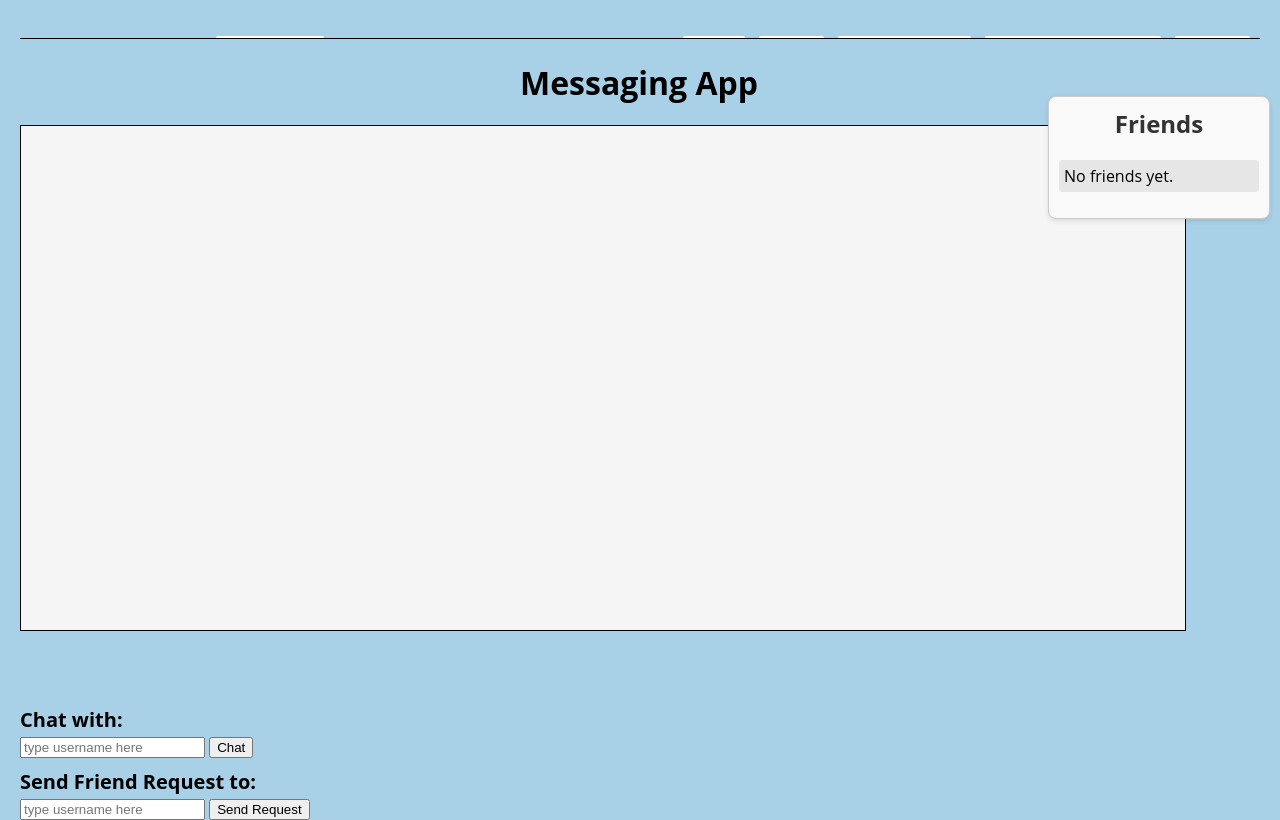
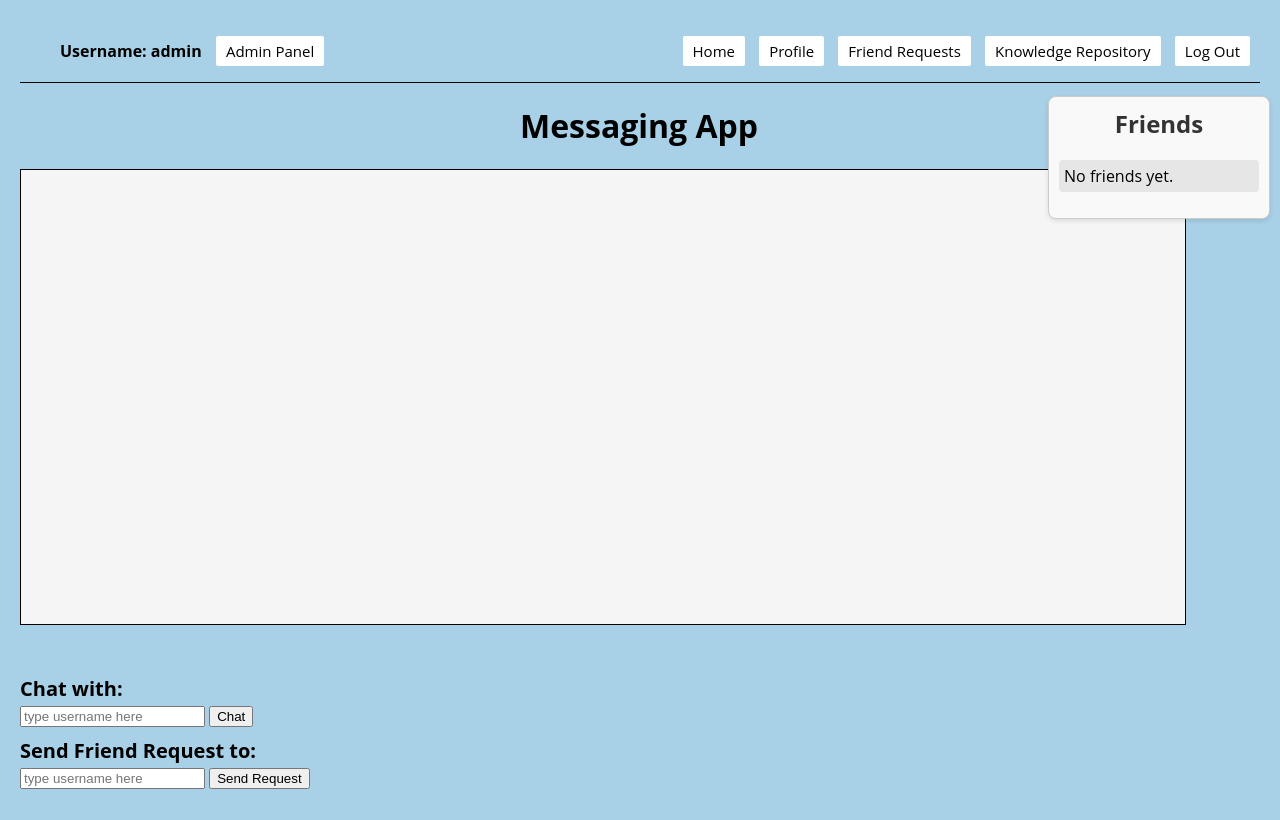
Before and after one commit to SheXinLim/MessagingApp-Usability, a Flask app: page /home in a window 1280 px wide. Run offline with Flask 3, Linux system fonts and the light colour scheme; a user stored in the database is signed in; data comes from the database, SQL or seed files in the repository; parts of the project's set-up code (start-up, migrations or seed data) failed here and were passed over; some libraries are stand-ins or nearby versions.

Commit message:
some design changes pt.2

```diff
--- a/templates/home.jinja
+++ b/templates/home.jinja
@@ -46,7 +46,7 @@
 
     #message_box {
         border: 1px solid black;
-        height: 500px;
+        height: 450px;
         width: 1160px;
         overflow: auto;
         padding: 2px;
@@ -138,10 +138,10 @@
     }
 
     #chat_box {
-        margin-top: 75px; /* Adjust the value as needed */
+        margin-top: 50px; /* Adjust the value as needed */
     }
     #input_box {
-        margin-top: 75px; /* Adjust the value as needed */
+        margin-top: 50px; /* Adjust the value as needed */
     }
 
 </style>
```
